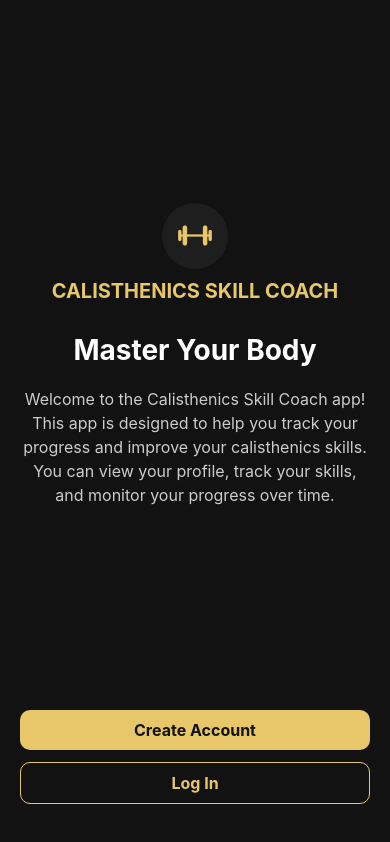
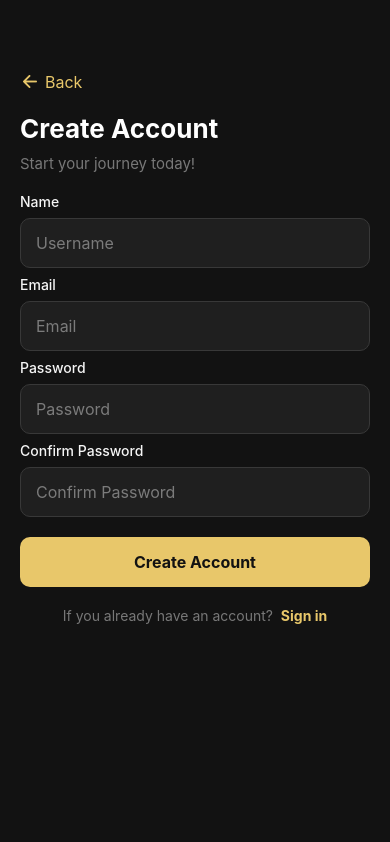
Before and after one commit to stoychodebrenliev/calisthenics-app, a React Native app: screen /Register in a window 390 px wide. Built offline with nearby package versions, Linux system fonts and the light colour scheme.

Commit message:
Create and Style Register Screen

```diff
--- a/App.js
+++ b/App.js
@@ -9,6 +9,7 @@ import SkillsScreen from './screens/skillsScreen';
 import ProgressScreen from './screens/progressScreen';
 import ProfileScreen from './screens/profileScreen';
 import WelcomeScreen from './screens/welcomeScreen';
+import RegisterScreen from './screens/registerScreen';
 
 const Tab = createBottomTabNavigator();
 const Stack = createNativeStackNavigator();
@@ -73,6 +74,12 @@ export default function App() {
         />
 
         <Stack.Screen
+          name="Register"
+          component={RegisterScreen}
+          options={{ headerShown: false }}
+        />
+
+        <Stack.Screen
           name="MainTabs"
           component={MainTabs}
           options={{ headerShown: false }}
--- a/screens/registerScreen.js
+++ b/screens/registerScreen.js
@@ -0,0 +1,155 @@
+import { View, Text, Pressable, StyleSheet, TextInput } from 'react-native';
+import { SafeAreaView } from 'react-native-safe-area-context';
+import { Ionicons } from '@expo/vector-icons';
+
+export default function RegisterScreen({navigation}) {
+    return (
+        <SafeAreaView style={styles.container}>
+            <View style={styles.header}>
+                <Pressable
+                    style= {styles.arrowBack}
+                    onPress={() => navigation.goBack()}
+                    >
+                        <Ionicons
+                        name="arrow-back-outline"
+                        size={20}
+                        color="#E8C76A"
+                    />
+                    <Text style={styles.backText}>Back</Text>
+                </Pressable>
+
+                <Text style={styles.title}>Create Account</Text>
+                <Text style={styles.subtitle}>Start your journey today!</Text>
+            </View>
+            <View style={styles.inputGroup}>
+
+                <Text style={styles.label}>Name</Text>
+                <TextInput
+                    style={styles.input}
+                    placeholder="Username"
+                    placeholderTextColor="#AAAA"
+                />
+
+                <Text style={styles.label}>Email</Text>
+                <TextInput
+                    style={styles.input}
+                    placeholder="Email"
+                    placeholderTextColor="#AAAA"
+                />
+
+                <Text style={styles.label}>Password</Text>
+                <TextInput
+                    style={styles.input}
+                    placeholder="Password"
+                    placeholderTextColor="#AAAA"
+                    secureTextEntry
+                />
+
+                <Text style={styles.label}>Confirm Password</Text>
+                <TextInput
+                    style={styles.input}
+                    placeholder="Confirm Password"
+                    placeholderTextColor="#AAAA"
+                    secureTextEntry
+                />
+
+            </View>
+
+        <Pressable style={styles.button}>
+            <Text style={styles.buttonText}>Create Account</Text>
+        </Pressable>
+
+        <Text style={styles.footerText}>If you already have an account?{'  '}
+            <Text
+                style={styles.link}
+                onPress={() => navigation.navigate('Login')}
+            >
+                Sign in
+            </Text>
+        </Text>
+
+        </SafeAreaView>
+    );
+}
+
+const styles = StyleSheet.create({
+    container: {
+        flex: 1,
+        backgroundColor: '#121212',
+        padding: 20,
+        paddingTop: 40,
+    },
+
+    header: {
+        marginTop: 30,
+        marginBottom: 20,
+    },
+    title: {
+        fontSize: 26,
+        fontWeight: 'bold',
+        color: '#fff',
+        marginBottom: 10,
+    },
+    subtitle: {
+        fontSize: 15,
+        color: '#AAAA',
+    },
+    arrowBack: {
+        flexDirection: 'row',
+        alignItems: 'center',
+        gap: 5,
+        marginBottom: 20,
+        color: '#E8C76A',
+    },
+    backText: {
+        color: '#E8C76A',
+        fontSize: 16,
+    },
+
+    inputGroup: {
+        gap: 8,
+    },
+
+    label: {
+        color: '#F5F5F5',
+        fontSize: 14,
+        fontWeight: '500',
+    },
+    input: {
+        backgroundColor: '#1F1F1F',
+        borderWidth: 1,
+        borderRadius: 10,
+        borderColor: '#383838',
+        color: '#F5F5F5',
+        height: 50,
+        paddingHorizontal: 15,
+        fontSize: 16,
+    },
+    button: {
+        alignItems: 'center',
+        backgroundColor: '#E8C76A',
+        borderRadius: 10,
+        paddingVertical: 15,
+        paddingHorizontal: 20,
+        marginTop: 20,
+    },
+    buttonText: {
+        color: '#121212',
+        fontSize: 16,
+        fontWeight: 'bold',
+    },
+
+    footerText: {
+        color: '#AAAA',
+        fontSize: 14,
+        textAlign: 'center',
+        marginTop: 20,
+    },
+
+    link: {
+        color: '#E8C76A',
+        fontWeight: 'bold',
+    },
+
+
+})
```
